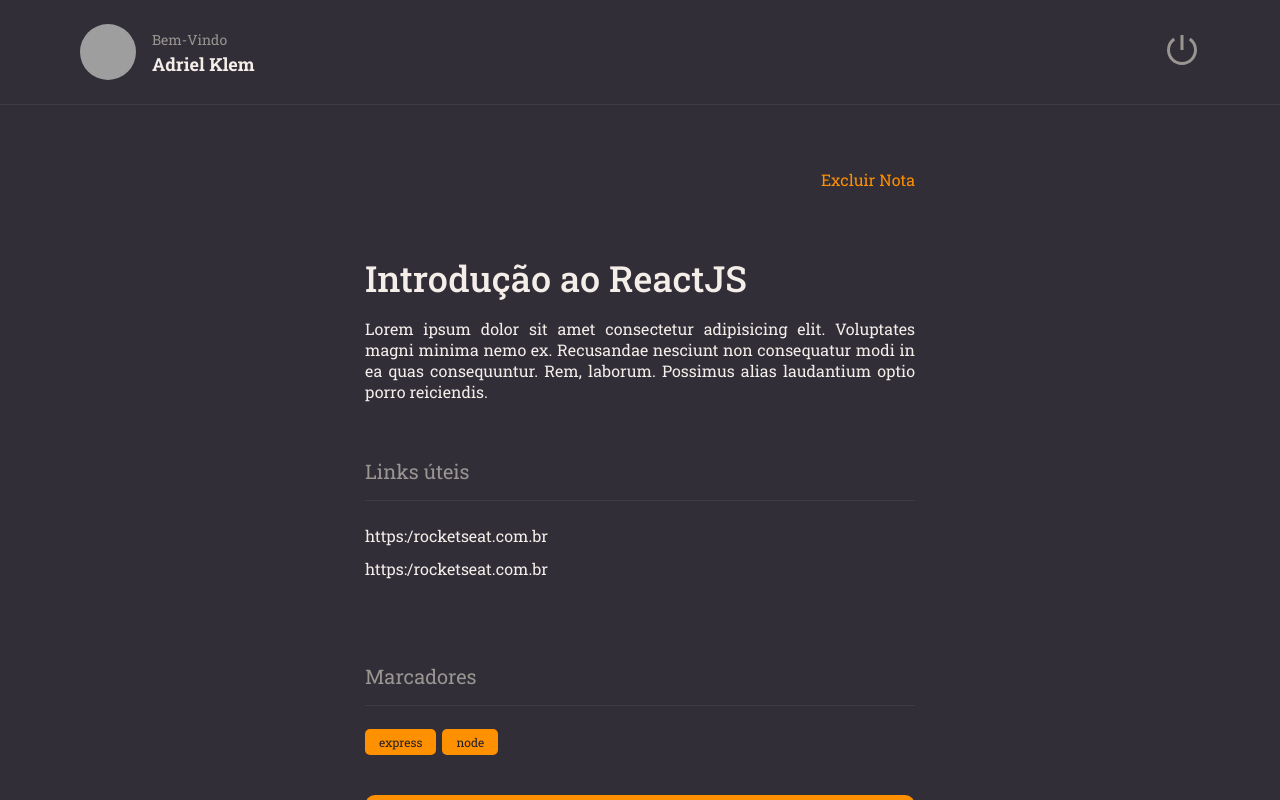
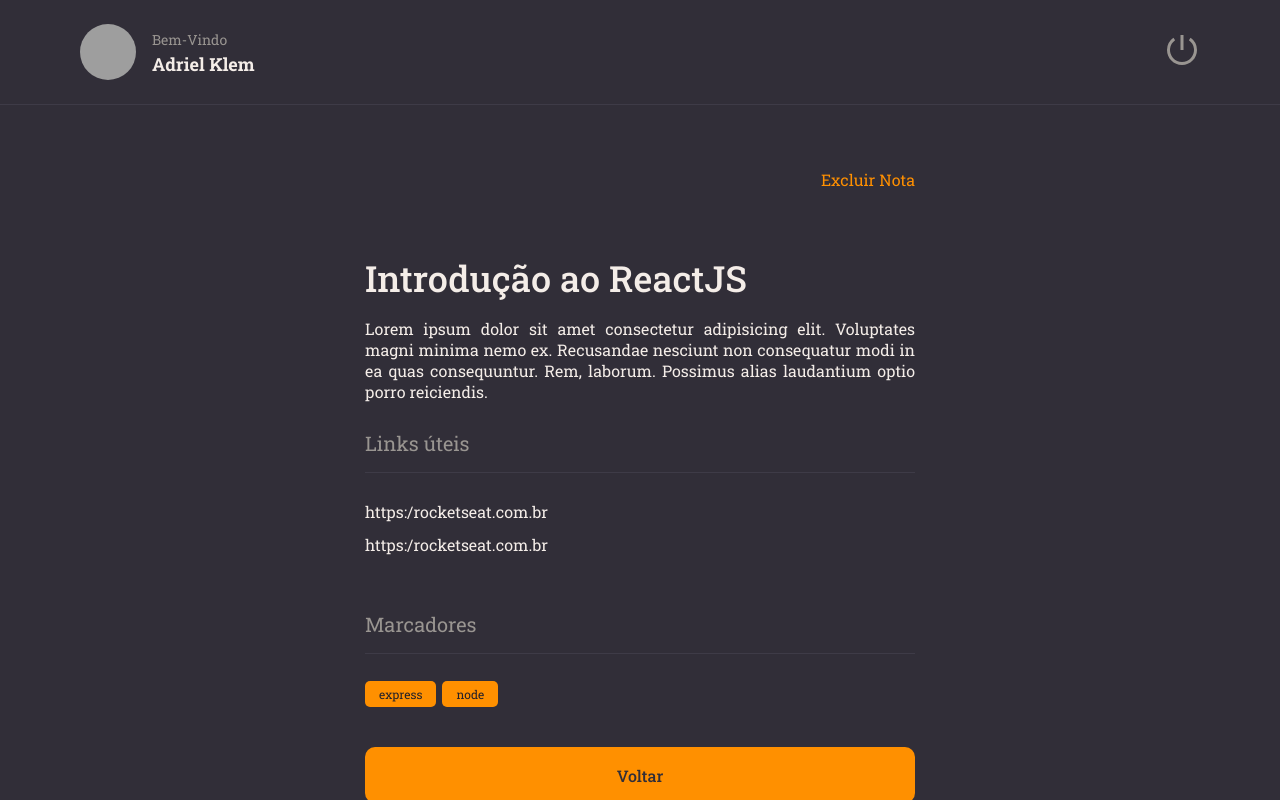
Before and after one commit to AdrielKlem/RocketNotes, a React (Vite) app: page / in a window 1280 px wide. Built offline with nearby package versions, Linux system fonts and the light colour scheme; grey boxes are pictures that could not be loaded.

Commit message:
update section space

```diff
--- a/src/components/Section/styles.js
+++ b/src/components/Section/styles.js
@@ -1,13 +1,13 @@
 import styled from 'styled-components'
 
 export const Container = styled.section`
-    margin: 56px 0 28px;
+    margin: 28px 0;
 
     > h2 {
         border-bottom: 1px solid ${({ theme }) => theme.COLORS.BACKGROUND_700};
 
         padding-bottom: 16px;
-        margin-bottom: 24px;
+        margin-bottom: 28px;
 
         color: ${({ theme }) => theme.COLORS.GRAY_100};
         font-size: 20px;
```
